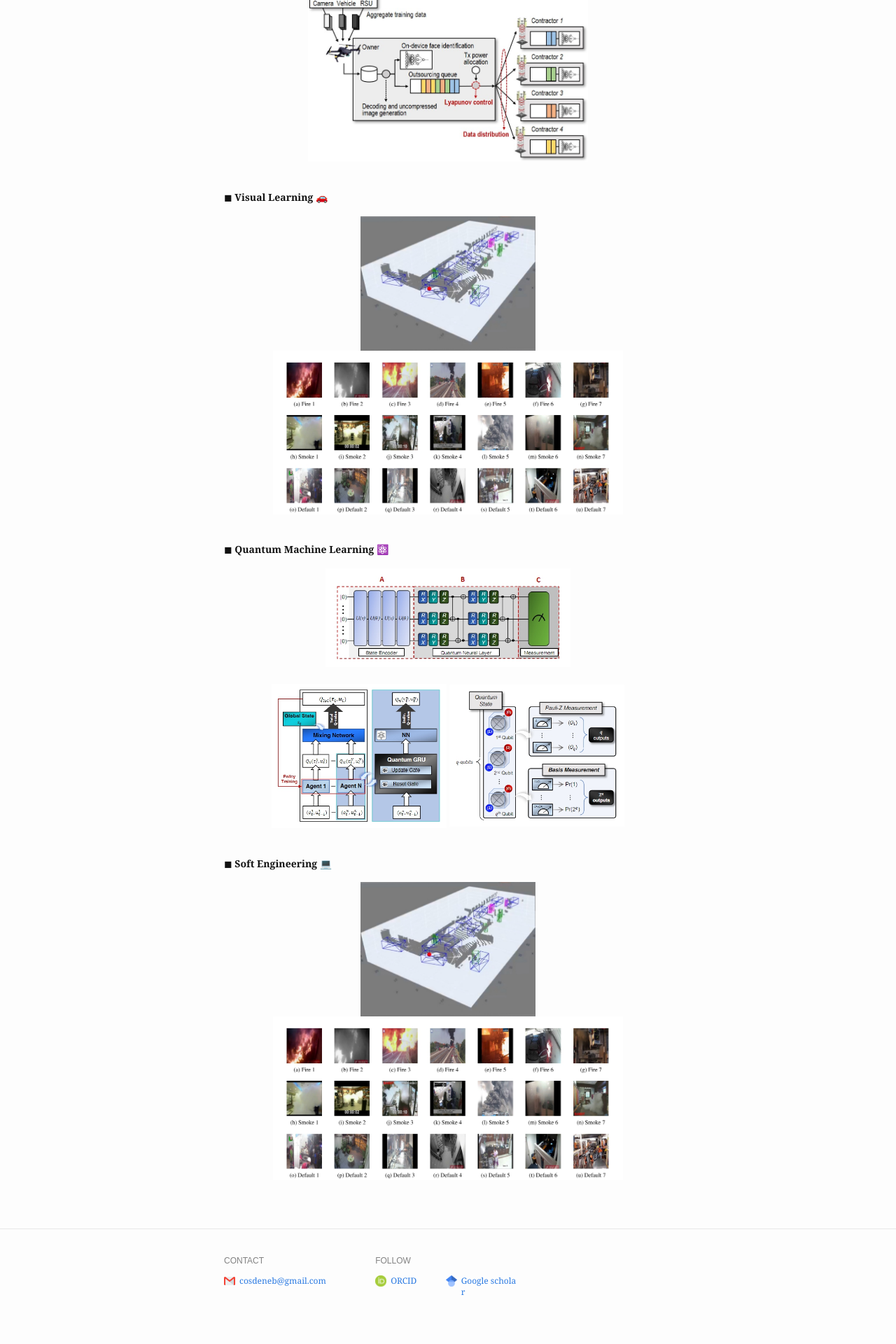
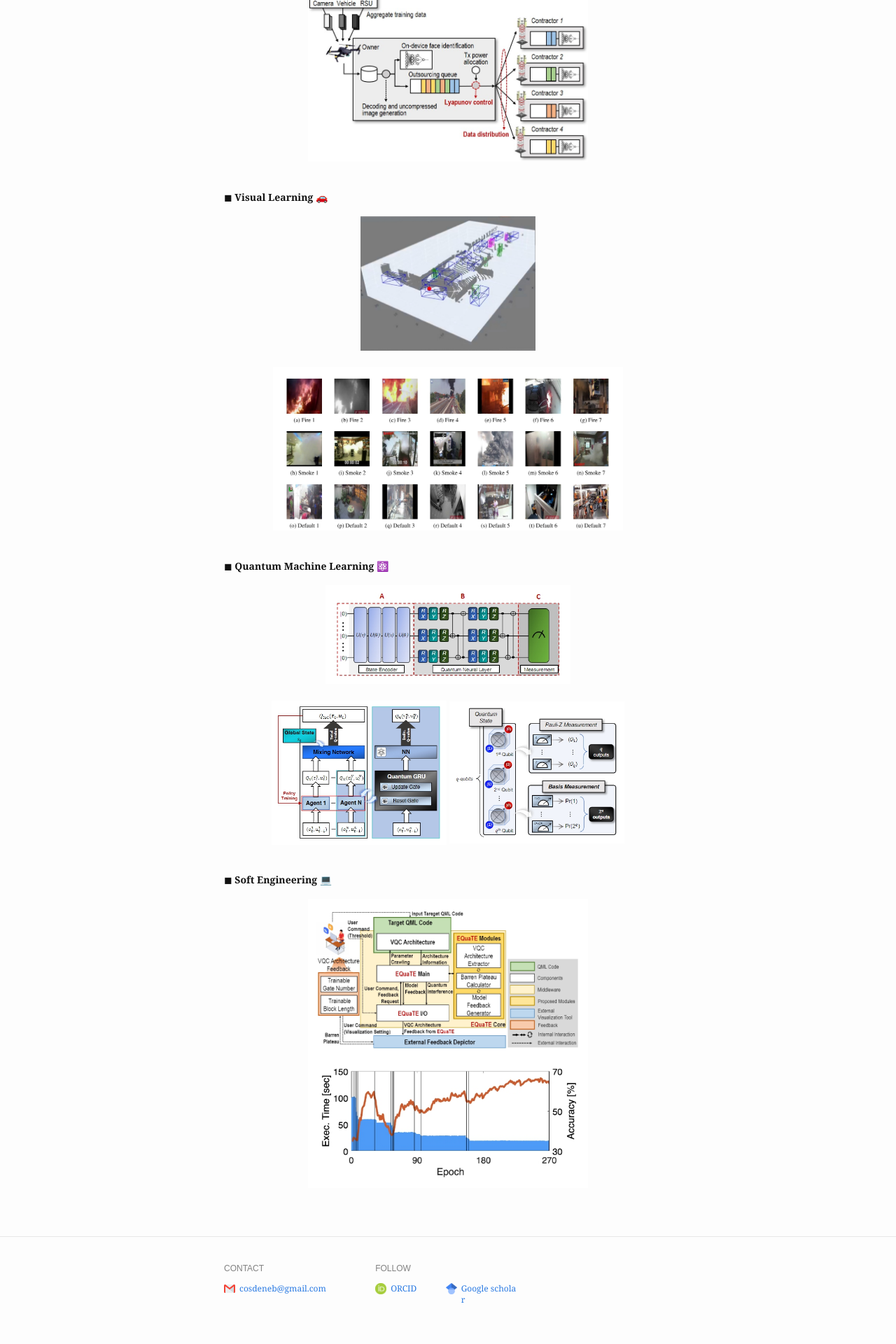
Before and after one commit to cosdeneb/cosdeneb.github.io, a Jekyll site: the page built from index.md, in a window 1280 px wide. Shown: the part 2499-4419 px from the top of the page at 70% size. Built offline with Jekyll 4.4.1, drawn with Linux system fonts in a browser that asks for light colours.

Commit message:
Update index.md

```diff
--- a/index.md
+++ b/index.md
@@ -86,6 +86,9 @@
   <br/>
   <div style="text-align : center;">
     <img src="{{ "/assets/img/paper/object_detection.jpg" | absolute_url }}" width=250 class="post-pic" style="border: none; outline: none; margin: 0 auto; display: block;"/>
+  <br/>
+  </div>
+  <div style="text-align : center;">
     <img src="{{ "/assets/img/paper/access_img.jpg" | absolute_url }}" width=500 class="post-pic" style="border: none; outline: none; margin: 0 auto; display: block;"/>
   </div>
   <br/>
@@ -109,8 +112,8 @@
   ◼ <b>Soft Engineering</b> 💻
   <br/>
   <div style="text-align : center;">
-    <img src="{{ "/assets/img/paper/object_detection.jpg" | absolute_url }}" width=250 class="post-pic" style="border: none; outline: none; margin: 0 auto; display: block;"/>
-    <img src="{{ "/assets/img/paper/access_img.jpg" | absolute_url }}" width=500 class="post-pic" style="border: none; outline: none; margin: 0 auto; display: block;"/>
+    <img src="{{ "/assets/img/paper/equate.jpg" | absolute_url }}" width=400 class="post-pic" style="border: none; outline: none; margin: 0 auto; display: block;"/>
+    <img src="{{ "/assets/img/paper/equate_plot.jpg" | absolute_url }}" width=400 class="post-pic" style="border: none; outline: none; margin: 0 auto; display: block;"/>
   </div>
   <br/>
 </p>
```
